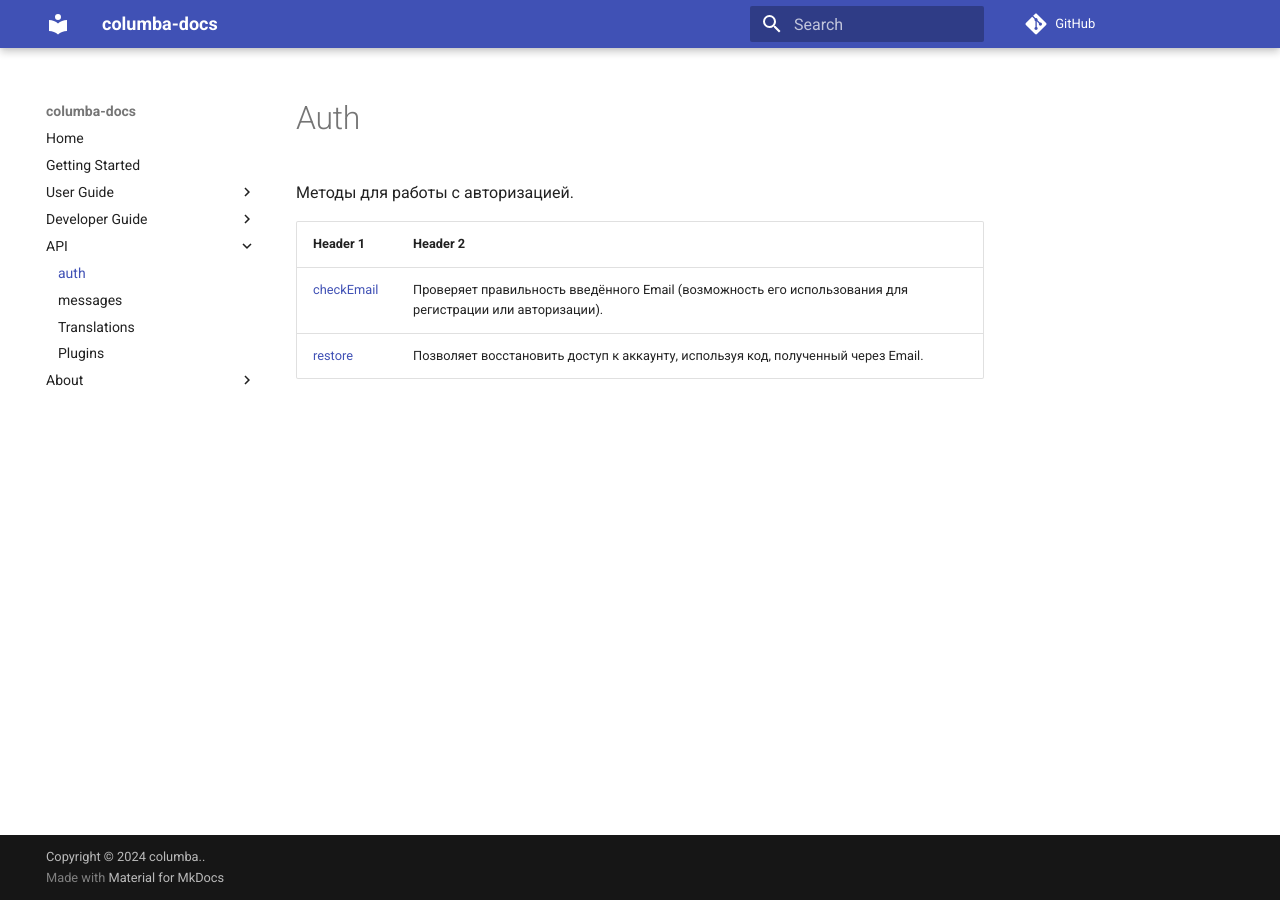
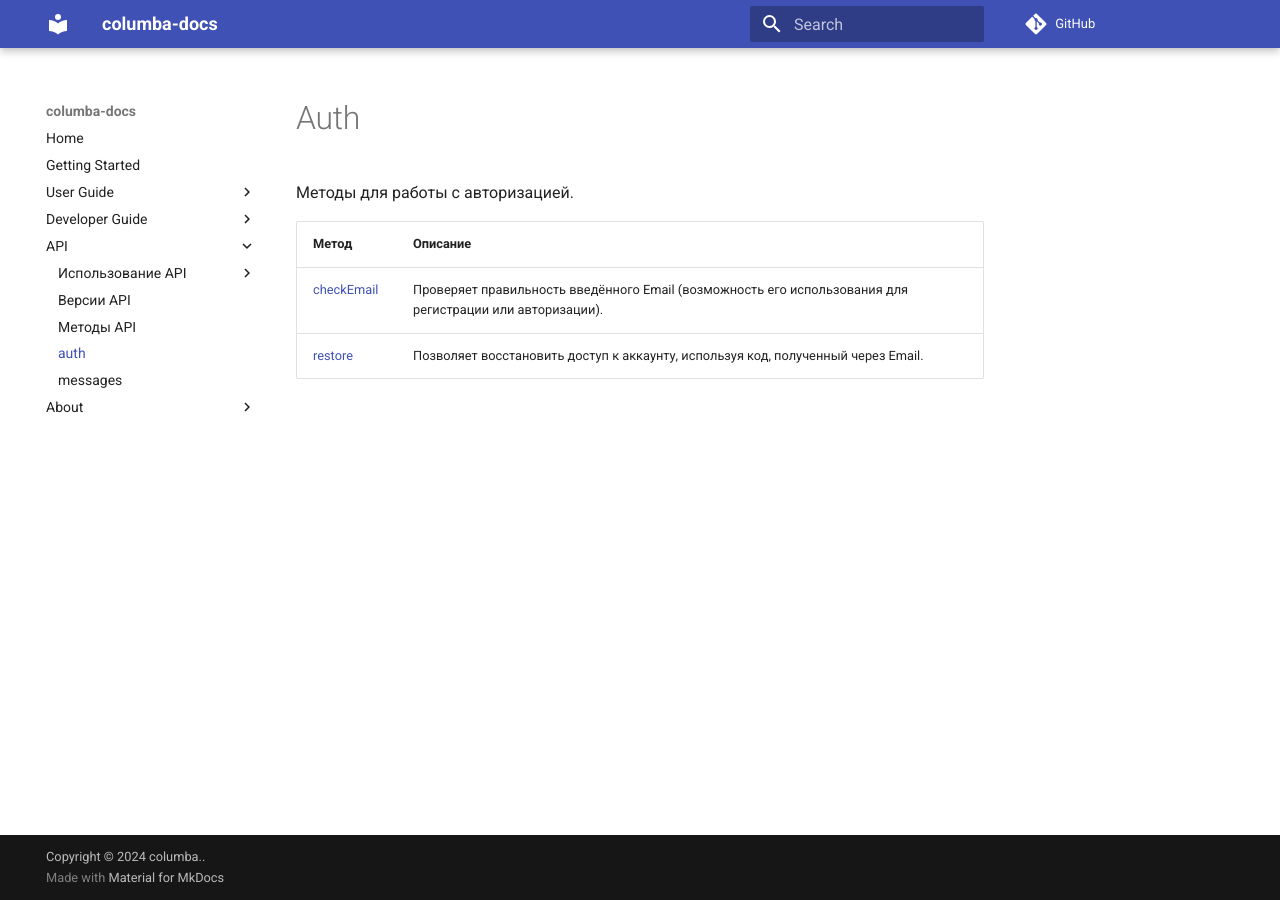
Before and after one commit to LencoDigitexer/columba-docs, an MkDocs documentation site: the page built from docs/api/auth/auth-index.md, in a window 1280 px wide. Built offline with MkDocs 1.6.1 and Material for MkDocs 9.7.7, drawn with Linux system fonts in a browser that asks for light colours; comment, search, counter and statistics services are not loaded.

Commit message:
Добавил быстрые ссылки

```diff
--- a/docs/api/auth/auth-index.md
+++ b/docs/api/auth/auth-index.md
@@ -3,7 +3,7 @@
 Методы для работы с авторизацией.
 
 
-| Header 1 | Header 2 |
+| Метод | Описание |
 | -------- | -------- |
 | [checkEmail](auth.checkEmail.md)   | Проверяет правильность введённого Email (возможность его использования для регистрации или авторизации).   |
 | [restore](auth.restore.md)   | Позволяет восстановить доступ к аккаунту, используя код, полученный через Email.  |
--- a/mkdocs.yml
+++ b/mkdocs.yml
@@ -48,10 +48,15 @@ nav:
       - Translations: dev-guide/translations.md
       - Plugins: dev-guide/plugins.md
   - API:
+      - Использование API:
+          - Обзор: api/usage/overview.md
+          - Быстрый старт: api/usage/getting-started.md
+          - Формат запросов: api/usage/api-requests.md
+          - Диалог авторизации OAuth: api/usage/oauth-parameters.md
+      - Версии API:  api/version/version-index.md
+      - Методы API: api/method-index.md
       - auth: api/auth/auth-index.md
-      - messages: dev-guide/themes.md
-      - Translations: dev-guide/translations.md
-      - Plugins: dev-guide/plugins.md
+      - messages: api/messages/messages-index.md
   - About:
       - Release Notes: about/release-notes.md
       - Contributing: about/contributing.md
```
